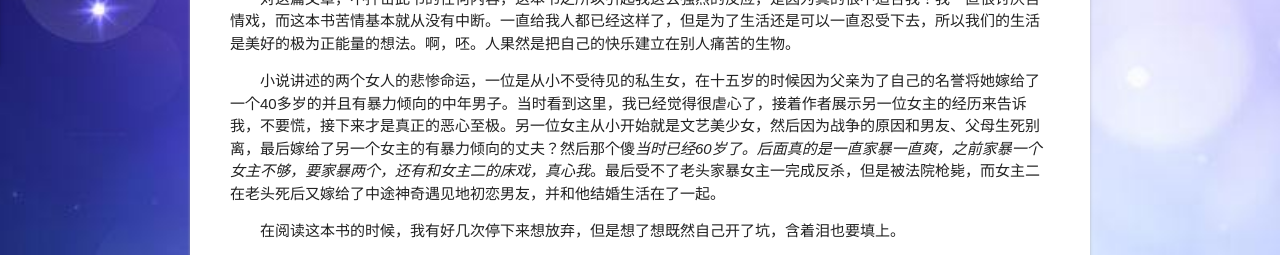
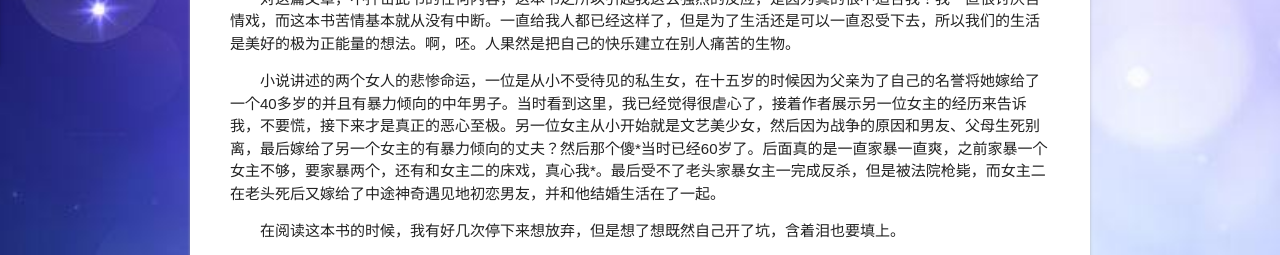
Before and after one commit to Kr0net/Kr0net.Github.io, a plain HTML site: page 2019/08/04/A THOUSAND SPLENDID SUNS/index.html in a window 1280 px wide. Shown: the part 795-1050 px from the top of the page. Drawn offline with Linux system fonts and the light colour scheme.

Commit message:
Site updated: 2019-08-05 14:35:23

```diff
--- a/2019/08/04/A THOUSAND SPLENDID SUNS/index.html
+++ b/2019/08/04/A THOUSAND SPLENDID SUNS/index.html
@@ -132,7 +132,7 @@
   <p>&emsp;&emsp;最近真的是做什么事情都无聊，简单地看了几本书《查理和巧克力工厂》、《佛系》、《灿烂千阳》。《查理和巧克力》是一本童话，个人比较喜欢这类通话，虽然它是儿童读物，不过文化不分国界，书应当也不分年龄？《佛系》算是一本“半鸡汤”的书，原本我是挺反对这类书的，但是写的确实有道理。这两本书都短小精悍，一个晚上的时间可以同时阅读完。不过今天我想要重点说的书是《灿烂千阳》。</p>
 <p>&emsp;&emsp;很久没有写过书评了，因为本地博客随着系统重装还没重新搭建，写的东西暂时没地方归置，便停下了手里的活。《灿烂千阳》可以说给我的观感特别不愉快，实际上个人很不喜欢胡塞尼这个作者，看了《追风筝的人》就觉得这个作者的作品不适合我。一方面，我觉得他小说里所描写的性几乎都很肮脏；另一方面，小说的内容让我觉得满满的苦情戏。我一直不是很赞同从别人的悲惨经历来体会生活的美好。既然这么不适合我，那么为什么我会看完这两本小说呢？《追风筝的人》我记得是某阅读软件app推荐的，当时几乎没怎么犹豫吧直接把电子书买了，然后就开始了一段很不好的阅读体验…可能是因为是电子书，所以我对这个精力的印象并不是很深刻。所以我在受到另一个人的推荐后，又看了这个作者的《灿烂千阳》。果不其然，这本书对于我来说，简直是灾难！！！</p>
 <p>&emsp;&emsp;对这篇文章，不抨击此书的任何内容，这本书之所以引起我这么强烈的反应，是因为真的很不适合我！我一直很讨厌苦情戏，而这本书苦情基本就从没有中断。一直给我人都已经这样了，但是为了生活还是可以一直忍受下去，所以我们的生活是美好的极为正能量的想法。啊，呸。人果然是把自己的快乐建立在别人痛苦的生物。</p>
-<p>&emsp;&emsp;小说讲述的两个女人的悲惨命运，一位是从小不受待见的私生女，在十五岁的时候因为父亲为了自己的名誉将她嫁给了一个40多岁的并且有暴力倾向的中年男子。当时看到这里，我已经觉得很虐心了，接着作者展示另一位女主的经历来告诉我，不要慌，接下来才是真正的恶心至极。另一位女主从小开始就是文艺美少女，然后因为战争的原因和男友、父母生死别离，最后嫁给了另一个女主的有暴力倾向的丈夫？然后那个傻<em>当时已经60岁了。后面真的是一直家暴一直爽，之前家暴一个女主不够，要家暴两个，还有和女主二的床戏，真心我</em>。最后受不了老头家暴女主一完成反杀，但是被法院枪毙，而女主二在老头死后又嫁给了中途神奇遇见地初恋男友，并和他结婚生活在了一起。</p>
+<p>&emsp;&emsp;小说讲述的两个女人的悲惨命运，一位是从小不受待见的私生女，在十五岁的时候因为父亲为了自己的名誉将她嫁给了一个40多岁的并且有暴力倾向的中年男子。当时看到这里，我已经觉得很虐心了，接着作者展示另一位女主的经历来告诉我，不要慌，接下来才是真正的恶心至极。另一位女主从小开始就是文艺美少女，然后因为战争的原因和男友、父母生死别离，最后嫁给了另一个女主的有暴力倾向的丈夫？然后那个傻*当时已经60岁了。后面真的是一直家暴一直爽，之前家暴一个女主不够，要家暴两个，还有和女主二的床戏，真心我*。最后受不了老头家暴女主一完成反杀，但是被法院枪毙，而女主二在老头死后又嫁给了中途神奇遇见地初恋男友，并和他结婚生活在了一起。</p>
 <p>&emsp;&emsp;在阅读这本书的时候，我有好几次停下来想放弃，但是想了想既然自己开了坑，含着泪也要填上。</p>
 <p>&emsp;&emsp;后面实在受不了，当时还有事情去机场一趟，机场旅途遥远我想着就在地铁上看完它。看完之后那一种很恼火的感觉也一直不能消退，实际上甚至感觉到很疲劳。《追风筝的人》至少男主得到了救赎，《灿烂千阳》真的是…你可能会觉得只是我没读透，作者还有更深层的含义，是我自己肤浅没读懂。好吧，是我没读懂。</p>
 <p>&emsp;&emsp;总的来说这不是一本能给我带来任何感动的书，就像是和推荐给我这本书的人聊天一样，体会不到半点乐趣。原来看这本书最大的原因是想要了解强烈推荐这本书给我，甚至想要买这本书给我的那个人。很可惜，从很多方面我都感觉我没必要再去了解。她和这本书给人的感觉真的越来越像，让人很恼火。</p>
```
